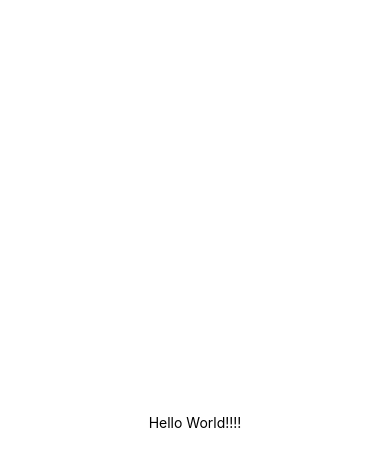
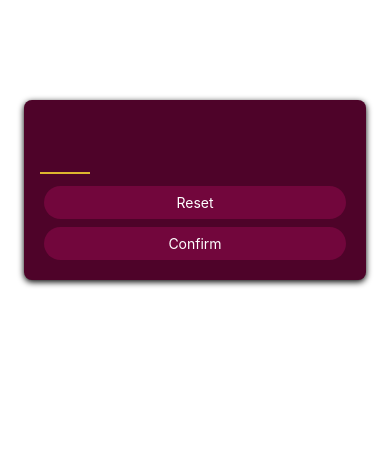
Before and after one commit to M-hossameldine/React-Native-P-02-The-Target-App, a React Native app: screen / in a window 390 px wide. Shown: the top 466 px of the page. Built offline with nearby package versions, Linux system fonts and the light colour scheme.

Commit message:
feature: add basic statring screen input section structure

```diff
--- a/App.js
+++ b/App.js
@@ -1,20 +1,8 @@
-import { StatusBar } from 'expo-status-bar';
-import { StyleSheet, Text, View } from 'react-native';
+import { StyleSheet } from "react-native";
+import StartGameScreen from "./screens/StartGameScreen";
 
 export default function App() {
-  return (
-    <View style={styles.container}>
-      <Text>Hello World!!!!</Text>
-      <StatusBar style="auto" />
-    </View>
-  );
+  return <StartGameScreen />;
 }
 
-const styles = StyleSheet.create({
-  container: {
-    flex: 1,
-    backgroundColor: '#fff',
-    alignItems: 'center',
-    justifyContent: 'center',
-  },
-});
+const styles = StyleSheet.create({});
--- /dev/null
+++ b/screens/StartGameScreen.js
@@ -0,0 +1,48 @@
+import { TextInput, View, StyleSheet } from "react-native";
+import PrimaryButton from "../components/PrimaryButton";
+
+function StartGameScreen() {
+  return (
+    <View style={styles.inputContainer}>
+      <TextInput
+        style={styles.numberInput}
+        maxLength={2}
+        keyboardType="number-pad"
+        autoCapitalize="none"
+        autoCorrect={false}
+      />
+
+      <PrimaryButton>Reset</PrimaryButton>
+      <PrimaryButton>Confirm</PrimaryButton>
+    </View>
+  );
+}
+
+const styles = StyleSheet.create({
+  inputContainer: {
+    marginTop: 100,
+    marginHorizontal: 24,
+    padding: 16,
+    backgroundColor: "#4e0329",
+    borderRadius: 8,
+    elevation: 20,
+    shadowColor: "black",
+    shadowOffset: { width: 0, height: 2 },
+    shadowRadius: 6,
+    shadowOpacity: 1,
+  },
+  numberInput: {
+    height: 50,
+    width: 50,
+    fontSize: 32,
+    borderBottomColor: "#ddb52f",
+    borderBottomWidth: 2,
+    color: "#ddb52f",
+    marginVertical: 8,
+    fontWeight: "bold",
+    textAlign: "center",
+    paddingBottom: 0,
+  },
+});
+
+export default StartGameScreen;
```
